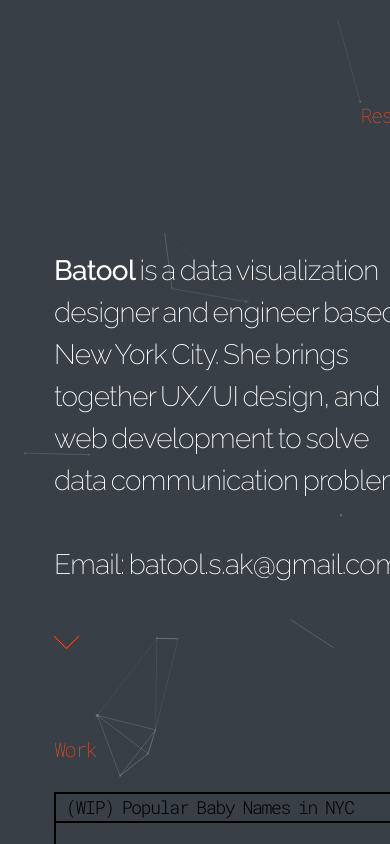
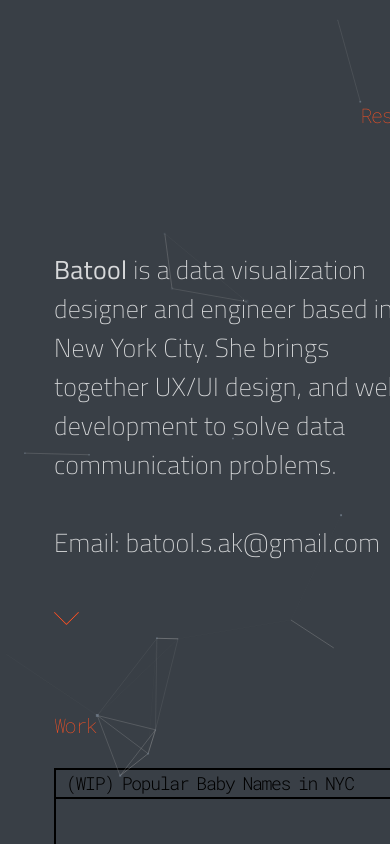
Before and after one commit to bsakbar/home-page, a plain HTML site: page index.html in a window 390 px wide. Shown: the top 844 px of the page. Drawn offline with nearby package versions, Linux system fonts and the light colour scheme.

Commit message:
update resume

```diff
--- a/index.html
+++ b/index.html
@@ -14,6 +14,7 @@ particlesJS: https://github.com/VincentGarreau/particles.js/
      <link rel="stylesheet" href="https://maxcdn.bootstrapcdn.com/bootstrap/4.0.0/css/bootstrap.min.css" integrity="sha384-Gn5384xqQ1aoWXA+058RXPxPg6fy4IWvTNh0E263XmFcJlSAwiGgFAW/dAiS6JXm" crossorigin="anonymous">
      <!-- <link href="https://fonts.googleapis.com/css?family=Quicksand:300,400,500,700&display=swap" rel="stylesheet"> -->
      <link href="https://fonts.googleapis.com/css?family=Raleway:200,300,400,500,600,700&display=swap" rel="stylesheet">
+     <link href="https://fonts.googleapis.com/css2?family=Titillium+Web:wght@200;300;400&display=swap" rel="stylesheet">
 
 
   <style>
@@ -29,15 +30,16 @@ particlesJS: https://github.com/VincentGarreau/particles.js/
        position: relative;
        margin-top:150px;
        line-height: 1.4em;
-       word-spacing: -0.05em;
-       letter-spacing: -0.01em;
+       /* word-spacing: -0.05em; */
+       letter-spacing: 0.01em;
        display:block;
        /* font-family: 'Roboto Mono', monospace; */
-       font-family:'Raleway', sans-serif;
+       font-family: 'Titillium Web', sans-serif;
        font-weight: 200;
-       font-size: 28px;
+       font-size: 26px;
        /* color: #bec2c5; */
        color: white;
+       opacity: 0.8;
 
      }
 
@@ -110,7 +112,7 @@ particlesJS: https://github.com/VincentGarreau/particles.js/
 
      .tags{
        margin-top: 350px;
-       font-family:'Raleway', sans-serif;
+       font-family: 'Titillium Web', sans-serif;
        font-size: 12px;
        font-weight: 200;
        letter-spacing: 0.01em;
@@ -188,11 +190,10 @@ particlesJS: https://github.com/VincentGarreau/particles.js/
       }
       .txtbox{
         line-height: 1.5em;
-        word-spacing: -0.08em;
-        letter-spacing: -0.025em;
+        /* word-spacing: -0.08em;
+        letter-spacing: -0.025em; */
         display:block;
-        font-family:'Raleway', sans-serif;
-        font-size: 28px;
+        font-size: 26px;
 
       }
     }
```
Also changed, not shown: 2 other files.
